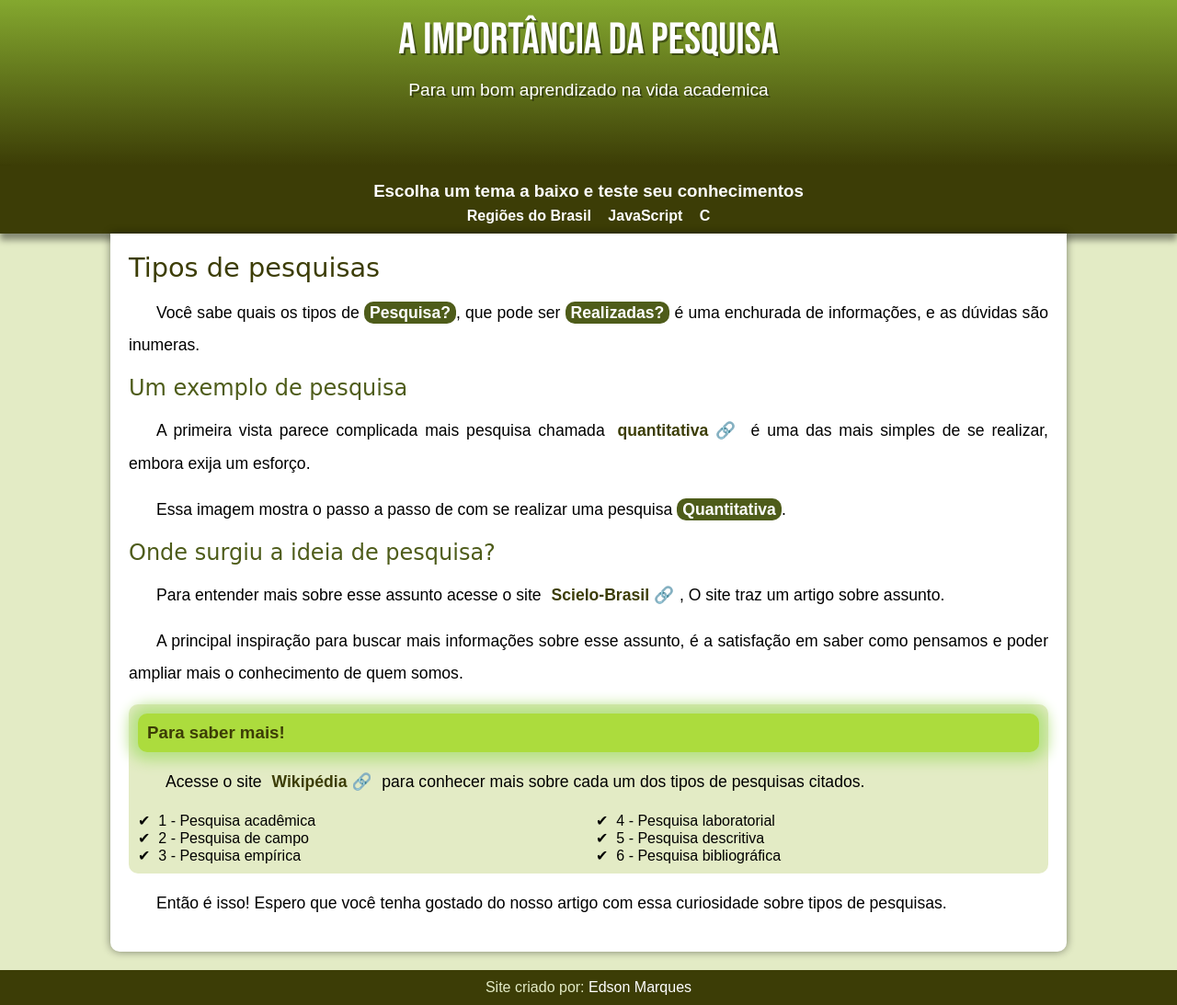
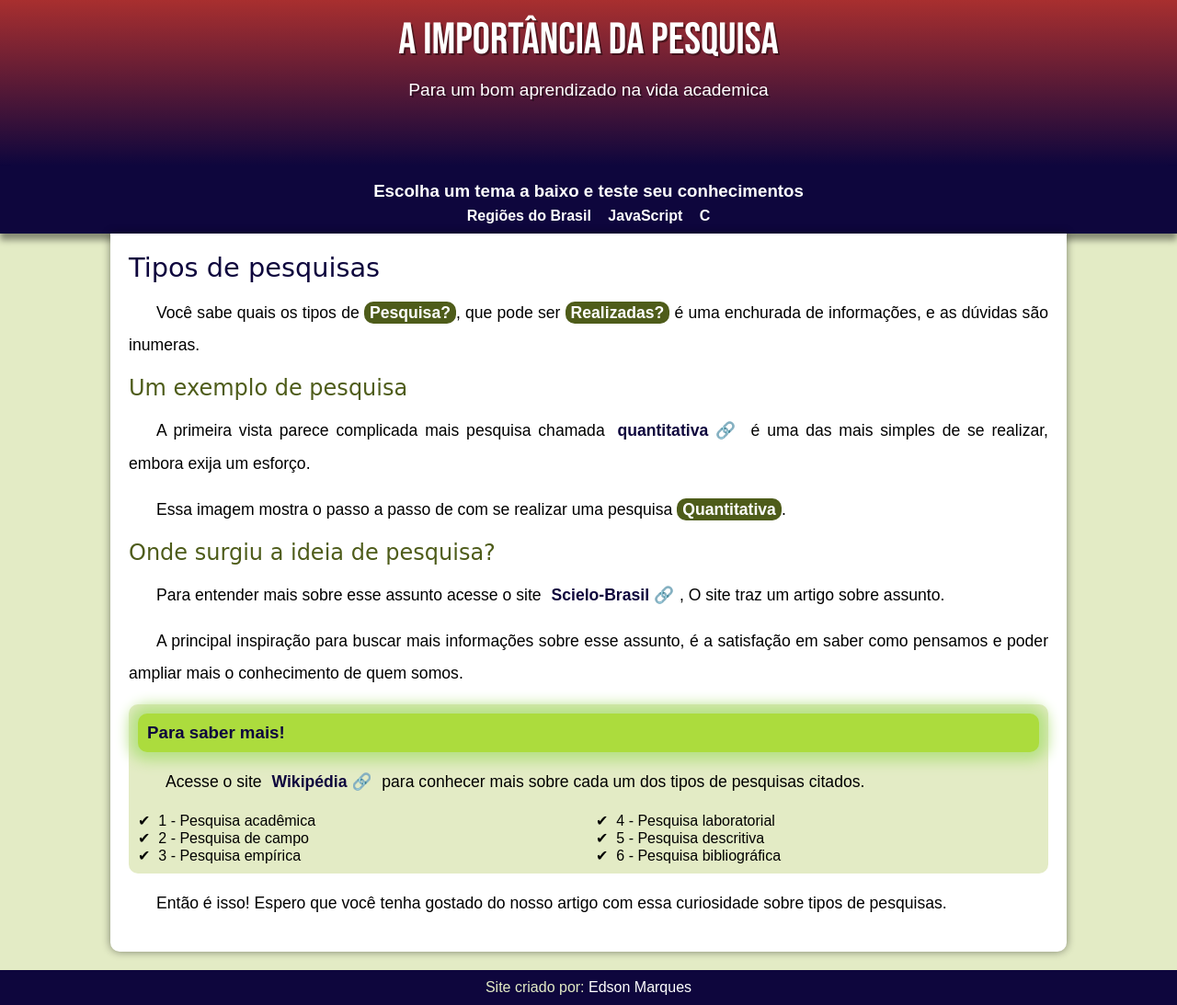
Before and after one commit to edsonmarquessc/projetopaper, a PHP site: page / in a window 1280 px wide. Shown: the whole page at 92% size. Run offline with PHP 8.4, Linux system fonts and the light colour scheme; some web fonts are replaced.

Commit message:
testecss

```diff
--- a/estilo/style.css
+++ b/estilo/style.css
@@ -13,9 +13,9 @@
     --cor0: #e3ebc5;
     --cor1: #b5e183;
     --cor2: #acdc3d;
-    --cor3: #84a82f;
+    --cor3: #a82f2f;
     --cor4: #4e5c1a;
-    --cor5: #3c3d06;
+    --cor5: #0e063d;
 
     --fonte-padrao: Arial, Verdana, Helvetica, sans-serif;
     --fonte-destaque: 'Bebas Neue', cursive;
```
